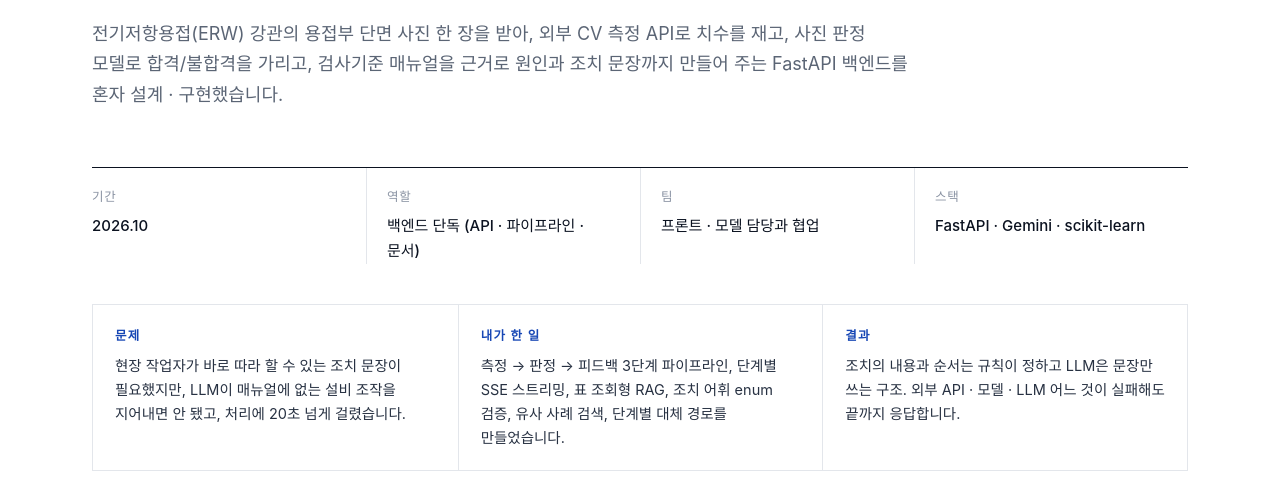
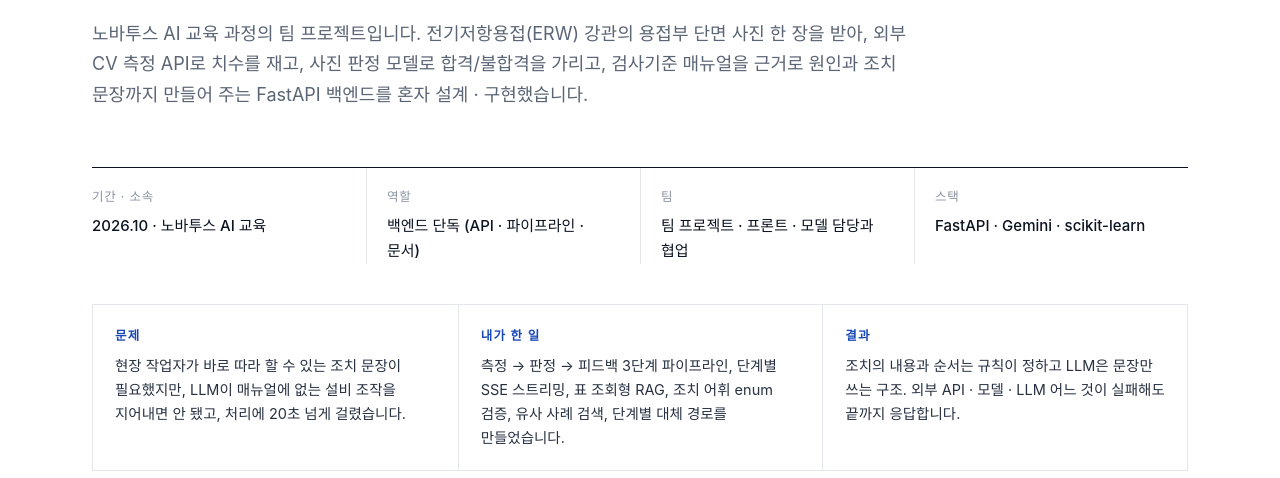
Before and after one commit to HyeongSeok-Choi/HyeongSeok-Choi.github.io, a plain HTML site: page projects/weld-inspection.html in a window 1280 px wide. Shown: the part 322-800 px from the top of the page. Drawn offline with Linux system fonts and the light colour scheme; a web font is replaced by a local one.

Commit message:
Label weld inspection project as Novatus AI course team project
Co-Authored-By: Claude Opus 5.5 <noreply@anthropic.com>

```diff
--- a/projects/weld-inspection.html
+++ b/projects/weld-inspection.html
@@ -27,11 +27,11 @@
       <a class="back" href="../index.html#projects">← 프로젝트 목록</a>
       <p class="eyebrow">Case Study 03</p>
       <h1>ERW 강관 용접부 AI 검사 · 현장 피드백 서비스</h1>
-      <p class="lead">전기저항용접(ERW) 강관의 용접부 단면 사진 한 장을 받아, 외부 CV 측정 API로 치수를 재고, 사진 판정 모델로 합격/불합격을 가리고, 검사기준 매뉴얼을 근거로 원인과 조치 문장까지 만들어 주는 FastAPI 백엔드를 혼자 설계 · 구현했습니다.</p>
+      <p class="lead">노바투스 AI 교육 과정의 팀 프로젝트입니다. 전기저항용접(ERW) 강관의 용접부 단면 사진 한 장을 받아, 외부 CV 측정 API로 치수를 재고, 사진 판정 모델로 합격/불합격을 가리고, 검사기준 매뉴얼을 근거로 원인과 조치 문장까지 만들어 주는 FastAPI 백엔드를 혼자 설계 · 구현했습니다.</p>
       <dl class="facts">
-        <div><dt>기간</dt><dd>2026.10</dd></div>
+        <div><dt>기간 · 소속</dt><dd>2026.10 · 노바투스 AI 교육</dd></div>
         <div><dt>역할</dt><dd>백엔드 단독 (API · 파이프라인 · 문서)</dd></div>
-        <div><dt>팀</dt><dd>프론트 · 모델 담당과 협업</dd></div>
+        <div><dt>팀</dt><dd>팀 프로젝트 · 프론트 · 모델 담당과 협업</dd></div>
         <div><dt>스택</dt><dd>FastAPI · Gemini · scikit-learn</dd></div>
       </dl>
       <div class="tldr">
@@ -166,7 +166,7 @@
           <div class="chips" style="margin-top:20px">
             <span class="chip">Python</span><span class="chip">FastAPI</span><span class="chip">SSE (StreamingResponse)</span><span class="chip">Google Gemini</span><span class="chip">표 조회형 RAG</span><span class="chip">scikit-learn (RandomForest)</span><span class="chip">PyTorch (CNN)</span><span class="chip">OpenCV</span><span class="chip">pandas · openpyxl</span>
           </div>
-          <p style="font-size:13.5px;color:var(--faint)">프론트엔드(React + Vite)와 판정 모델 학습은 팀원이 맡았고, 백엔드 API · 파이프라인 · 문서를 담당했습니다. 고객사명은 공개하지 않습니다.</p>
+          <p style="font-size:13.5px;color:var(--faint)">프론트엔드(React + Vite)와 판정 모델 학습은 팀원이 맡았고, 백엔드 API · 파이프라인 · 문서를 담당했습니다.</p>
         </section>
       </div>
     </div>
```
Also changed, not shown: index.html (+2 -1 lines).
